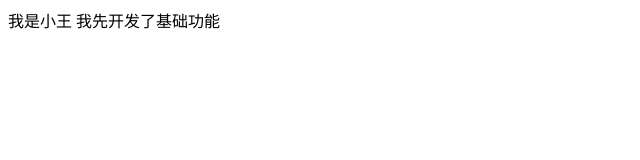
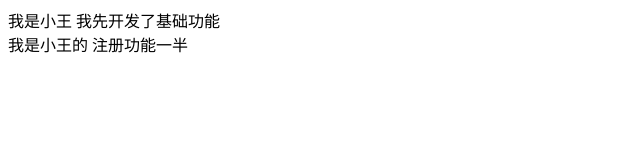
Before and after one commit to 93songyi/myFirst-Repository, a plain HTML site: page index.html in a window 1280 px wide. Shown: the whole page, without its empty margins (0-640 px from the left). Drawn offline with Linux system fonts and the light colour scheme.

Commit message:
小王注册功能一半完成

```diff
--- a/index.html
+++ b/index.html
@@ -8,5 +8,6 @@
 </head>
 <body>
     <div>我是小王 我先开发了基础功能 </div>
+    <div>我是小王的 注册功能一半</div>
 </body>
 </html>
```
